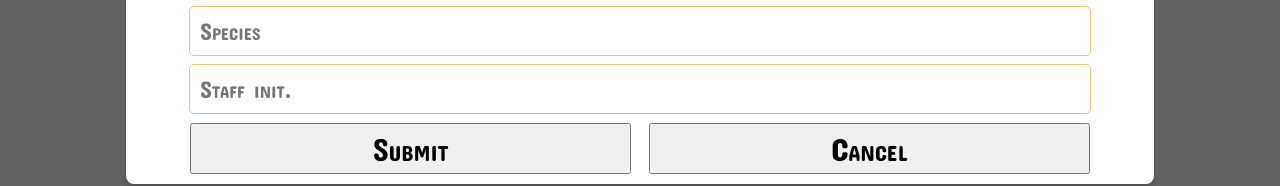
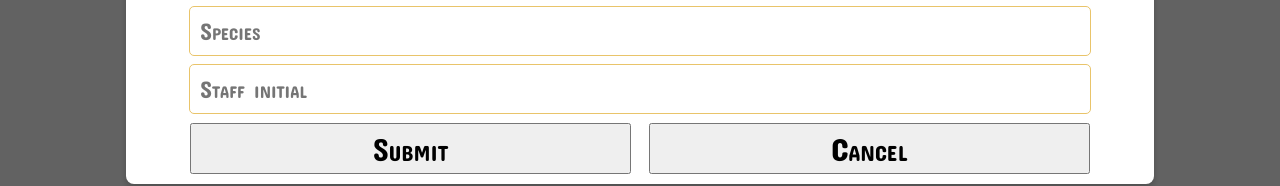
Before and after one commit to sam-taiff/pet-food-loyalty-tracker, a React (Vite) app: page / in a window 1280 px wide. Both pictures are taken after a click on the link "New Purchase". Shown: the part 451-637 px from the top of the page. Built offline with nearby package versions, Linux system fonts and the light colour scheme.

Commit message:
no longer need "FormCustSearch"

```diff
--- a/src/assets/pages.tsx
+++ b/src/assets/pages.tsx
@@ -526,82 +526,6 @@ export const SuccessScreen = () => {
     );
 }
 
-// const FormCustSearch = () => {
-//     const [searchTerm, setSearchTerm] = useState<string>(""); // Actual input value
-//     const [debouncedSearchTerm, setDebouncedSearchTerm] = useState<string>(""); // Debounced value
-//     const [activeIndex, setActiveIndex] = useState<number>(-1); // Track the active result index
-//     const { results, loading, error } = useSupabaseSearch(debouncedSearchTerm, "Customer");
-//     const navigate = useNavigate();
-//     const searchRef = useRef<HTMLInputElement>(null);
-
-//     // Debounce logic using useEffect
-//     useEffect(() => {
-//         const handler = setTimeout(() => {
-//             setDebouncedSearchTerm(searchTerm); // Update debounced value after delay
-//         }, 300);
-
-//         return () => {
-//             clearTimeout(handler);
-//         };
-//     }, [searchTerm]);
-
-//     // Handle keyboard navigation and reset on Esc key press
-//     const handleKeyDown = (e: React.KeyboardEvent<HTMLDivElement>) => {
-//         // if (e.key === "Escape") {
-//         //     // Reset the search term and active index
-//         //     setSearchTerm("");
-//         //     setActiveIndex(-1); // Reset active index
-//         //     if (searchRef.current) searchRef.current.focus(); // Refocus the search input
-//         //     e.preventDefault(); // Prevent default action for ESC
-//         // }
-
-//         if (!results.length) return; // Don't handle navigation if no results
-
-//         switch (e.key) {
-//             case "ArrowDown": // Move down
-//                 setActiveIndex((prevIndex) => Math.min(prevIndex + 1, results.length - 1));
-//                 e.preventDefault(); // Prevent default scrolling
-//                 break;
-
-//             case "ArrowUp": // Move up
-//                 setActiveIndex((prevIndex) => Math.max(prevIndex - 1, 0));
-//                 e.preventDefault();
-//                 break;
-
-//             case "Tab": // Navigate results with Tab
-//                 setActiveIndex((prevIndex) => (prevIndex + 1) % results.length);
-//                 e.preventDefault();
-//                 break;
-
-//             case "Enter": // Select the current result
-//                 if (activeIndex >= 0) {
-//                     navigate(`/profile/${results[activeIndex].id}`);
-//                 } else if (results.length > 0) {
-//                     navigate(`/profile/${results[0].id}`); // Navigate to the first result
-//                 }
-//                 break;
-
-//             default:
-//                 break;
-//         }
-//     };
-
-//     const handleResultClick = (customerID: string) => {
-//         navigate(`/profile/${customerID}`);
-//     };
-
-//     const handleSearchChange = (e: React.ChangeEvent<HTMLInputElement | HTMLSelectElement>) => {
-//         setSearchTerm(e.target.value);
-//         setActiveIndex(-1); // Reset active index on new search
-//     };
-
-//     return (
-//         <div onKeyDown={handleKeyDown} tabIndex={0} style={{ outline: "none", maxWidth: "620px", width: "75%" }}>
-//             {/* <SimpleSearchBar results={results.map((item) => `${item.first_name} ${item.last_name} | ${item.phone}`)} /> */}
-//         </div>
-//     );
-// }
-
 export function AddPurchaseButton({ onAdd, onClose }: { onAdd: (newPurchase: { [key: string]: string }) => void, onClose: () => void }) {
     const getTodayInNZST = (): string => {
         const now = new Date();
@@ -681,7 +605,7 @@ export function AddPurchaseButton({ onAdd, onClose }: { onAdd: (newPurchase: { [
                         <input
                             type="text"
                             name="staff"
-                            placeholder="Staff init."
+                            placeholder="Staff initial"
                             value={formData.staff}
                             onChange={handleChange}
                             required
```
